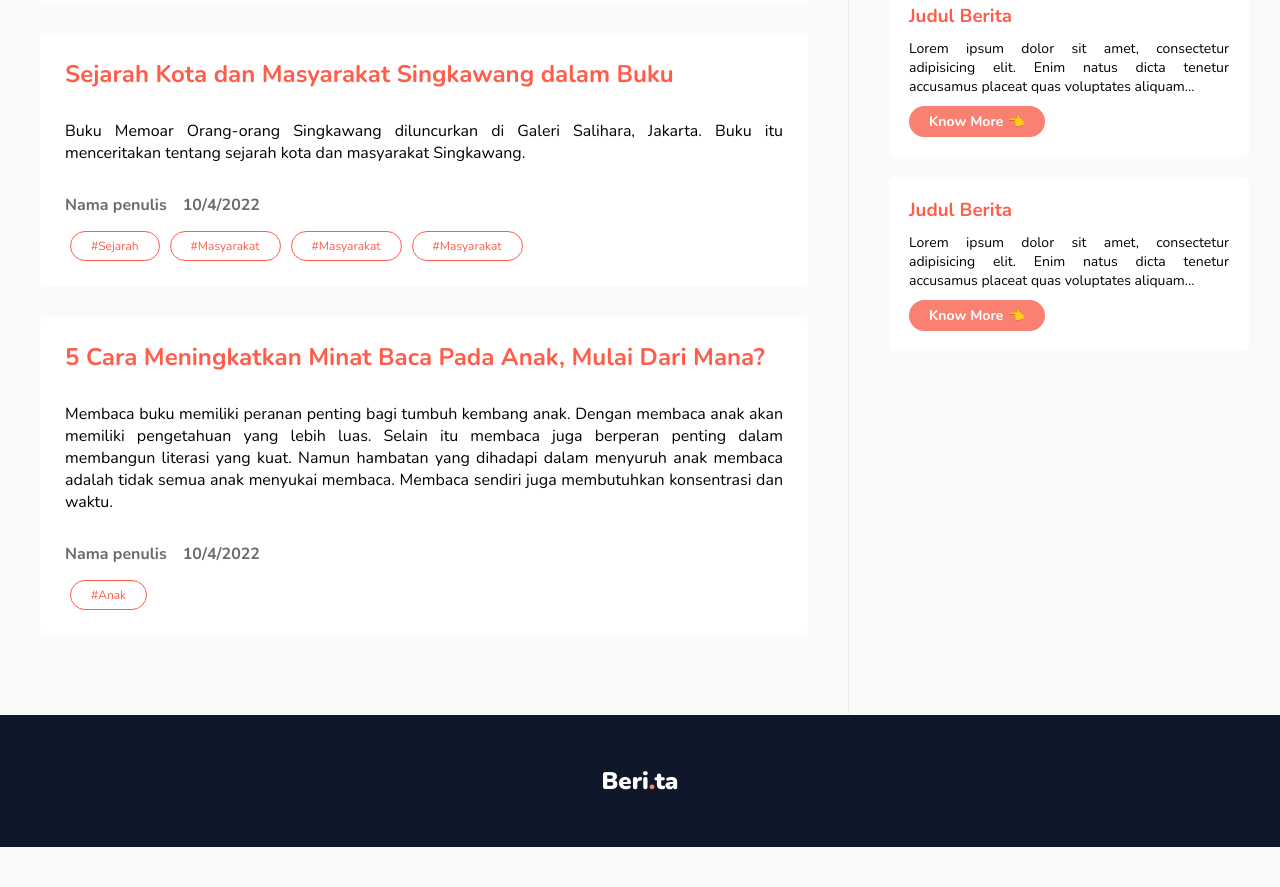
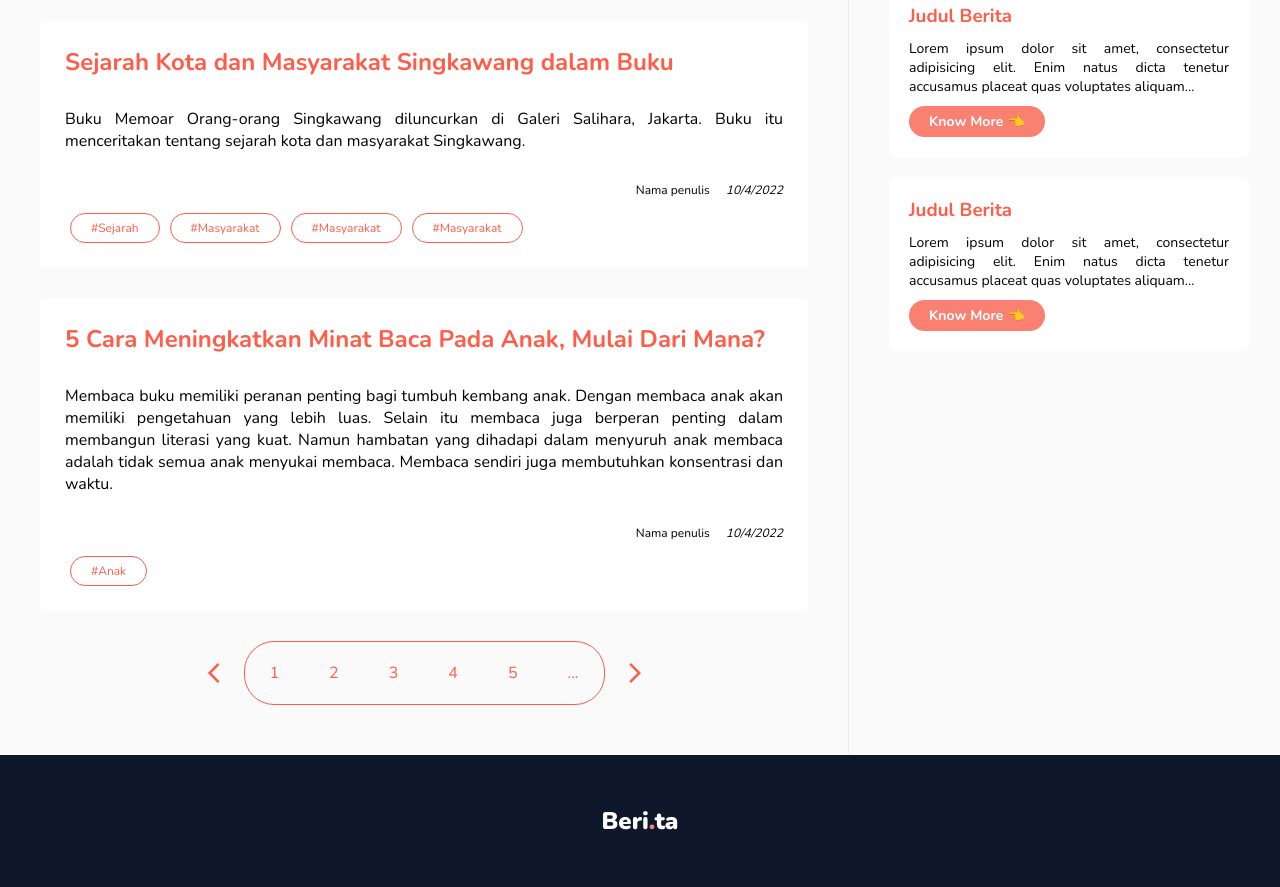
Before and after one commit to MissterMan/prakweb-news, a plain HTML site: page index.html in a window 1280 px wide. Shown: the part 831-1718 px from the top of the page. Before the commit the page ends 1678 px from the top, so only its background shows below. Drawn offline with nearby package versions, Linux system fonts and the light colour scheme.

Commit message:
Adding pagination

```diff
--- a/index.html
+++ b/index.html
@@ -13,6 +13,7 @@
     <link rel="preconnect" href="https://fonts.gstatic.com" crossorigin>
     <link href="https://fonts.googleapis.com/css2?family=Nunito:wght@300;400;500;600;700;800;900&display=swap"
         rel="stylesheet">
+    <link href="https://fonts.googleapis.com/icon?family=Material+Icons" rel="stylesheet">
 </head>
 
 <body>
@@ -55,7 +56,7 @@
 
     <div class="home">
         <div class="home__content">
-            <h2 class="news__popular-text">Beri<span class="span__color">.</span>ta Populer 🤙</h2>
+            <h2 class="news__popular-text">Latest Beri<span class="span__color">.</span>ta 🤙</h2>
             <div class="home__news-list">
                 <div class="home__news">
                     <h2><a class="news__title" href="">Pasar Buku Palasari Kini: Digempur Digitalisasi dan Pandemi</a>
@@ -68,8 +69,8 @@
                         menanti pembeli. Meski
                         tingkat kunjungan kian sepi...</p>
                     <div class="news__information">
-                        <p class="news__writer">Nama penulis</p>
-                        <p class="news__date">5/4/2022</p>
+                        <p class="news__writer">Romli</p>
+                        <p class="news__date">Tue - 5/4/2022 - 03:30 PM</p>
                     </div>
                     <div class="news__tag-list">
                         <a href="" class="news__tag">#Digital</a>
@@ -132,9 +133,18 @@
                 </div>
             </div>
 
-            <!-- <div>
-                <a href="" class="page__number">1</a>
-            </div> -->
+            <div class="pagination">
+                <a href="" class="page__arrow-left"></a>
+                <div class="pagination__number">
+                    <a href="" class="page__number">1</a>
+                    <a href="" class="page__number">2</a>
+                    <a href="" class="page__number">3</a>
+                    <a href="" class="page__number">4</a>
+                    <a href="" class="page__number">5</a>
+                    <a href="" class="page__number">...</a>
+                </div>
+                <a href="" class="page__arrow-right"></a>
+            </div>
 
         </div>
 
@@ -146,7 +156,7 @@
                         type="text">
                 </form>
 
-                <h3 class="latest__news-text">Latest News 🆕</h3>
+                <h3 class="latest__news-text">Popular Beri<span class="span__color">.</span>ta 🔥</h3>
 
                 <div class="sidebar__news">
                     <div class="sidebar__news-content">
--- a/style.css
+++ b/style.css
@@ -151,7 +151,6 @@ p {
 .home__news {
   margin: 30px 0px;
   padding: 25px;
-  /* border: 1px solid #efefef; */
   background-color: white;
   border-radius: 6px;
   box-shadow: 0;
@@ -183,16 +182,20 @@ p {
 
 .news__information {
   display: flex;
-  color: #6b6b6b;
+  color: black;
+  justify-content: end;
 }
 
 .news__writer {
+  font-size: 12px;
   margin-right: 1rem;
-  font-weight: 700;
+  font-weight: 200;
 }
 
 .news__date {
-  font-weight: 700;
+  font-size: 12px;
+  font-weight: 200;
+  font-style: italic;
 }
 
 .news__tag-list {
@@ -297,12 +300,65 @@ p {
   transition: 300ms;
 }
 
+.pagination {
+  display: flex;
+  align-items: center;
+  height: fit-content;
+  justify-content: center;
+}
+
+.pagination__number {
+  display: flex;
+  border: 1px solid #ff5d4a;
+  border-radius: 30px;
+  width: fit-content;
+  align-items: center;
+}
+
 .page__number {
-  background-color: salmon;
-  padding: 20px;
-  width: fit-content;
+  text-decoration: none;
+  color: #ff5d4a;
+  padding: 20px 25px;
   border-radius: 100px;
   display: block;
+}
+
+.page__number:hover {
+  font-weight: bold;
+  color: white;
+  background-color: #ff5d4a;
+}
+
+.page__arrow-left {
+  height: 15px;
+  padding: 20px;
+  margin-right: 10px;
+  background-color: #ff5d4a;
+  border-radius: 30px;
+  -webkit-mask: url(icons/arrow_back_ios_black_24dp.svg) no-repeat center;
+  mask: url(icons/arrow_back_ios_black_24dp.svg) no-repeat center;
+  transition: 300ms;
+}
+
+.page__arrow-right {
+  height: 15px;
+  padding: 20px;
+  margin-left: 10px;
+  background-color: #ff5d4a;
+  border-radius: 30px;
+  -webkit-mask: url(icons/arrow_forward_ios_black_24dp.svg) no-repeat center;
+  mask: url(icons/arrow_forward_ios_black_24dp.svg) no-repeat center;
+  transition: 300ms;
+}
+
+.page__arrow-left:hover {
+  transform: translateX(-5px);
+  transition: 300ms;
+}
+
+.page__arrow-right:hover {
+  transform: translateX(5px);
+  transition: 300ms;
 }
 
 .sidebar__news a:hover {
```
Also changed, not shown: icons/arrow_back_ios_black_24dp.svg (added), icons/arrow_forward_ios_black_24dp.svg (added).
